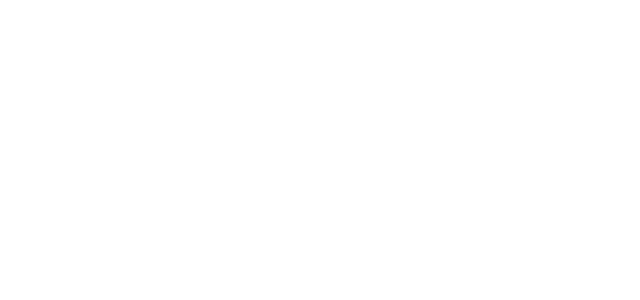
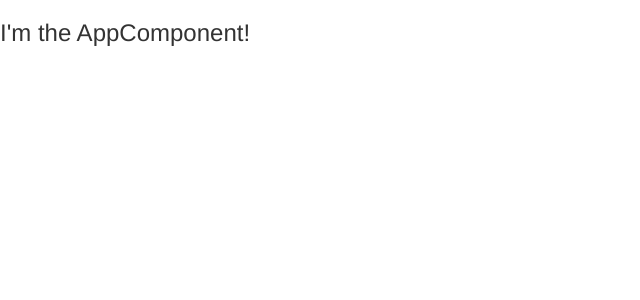
Before and after one commit to EricL0wry/angular-udemy-course, an Angular app: page / in a window 1280 px wide. Shown: the top 300 px of the page, without its empty margins (0-640 px from the left). Built offline with nearby package versions, Linux system fonts and the light colour scheme.

Commit message:
Add h3 for testing

```diff
--- a/src/app/app.component.html
+++ b/src/app/app.component.html
@@ -0,0 +1 @@
+<h3>I'm the AppComponent!</h3>
```
